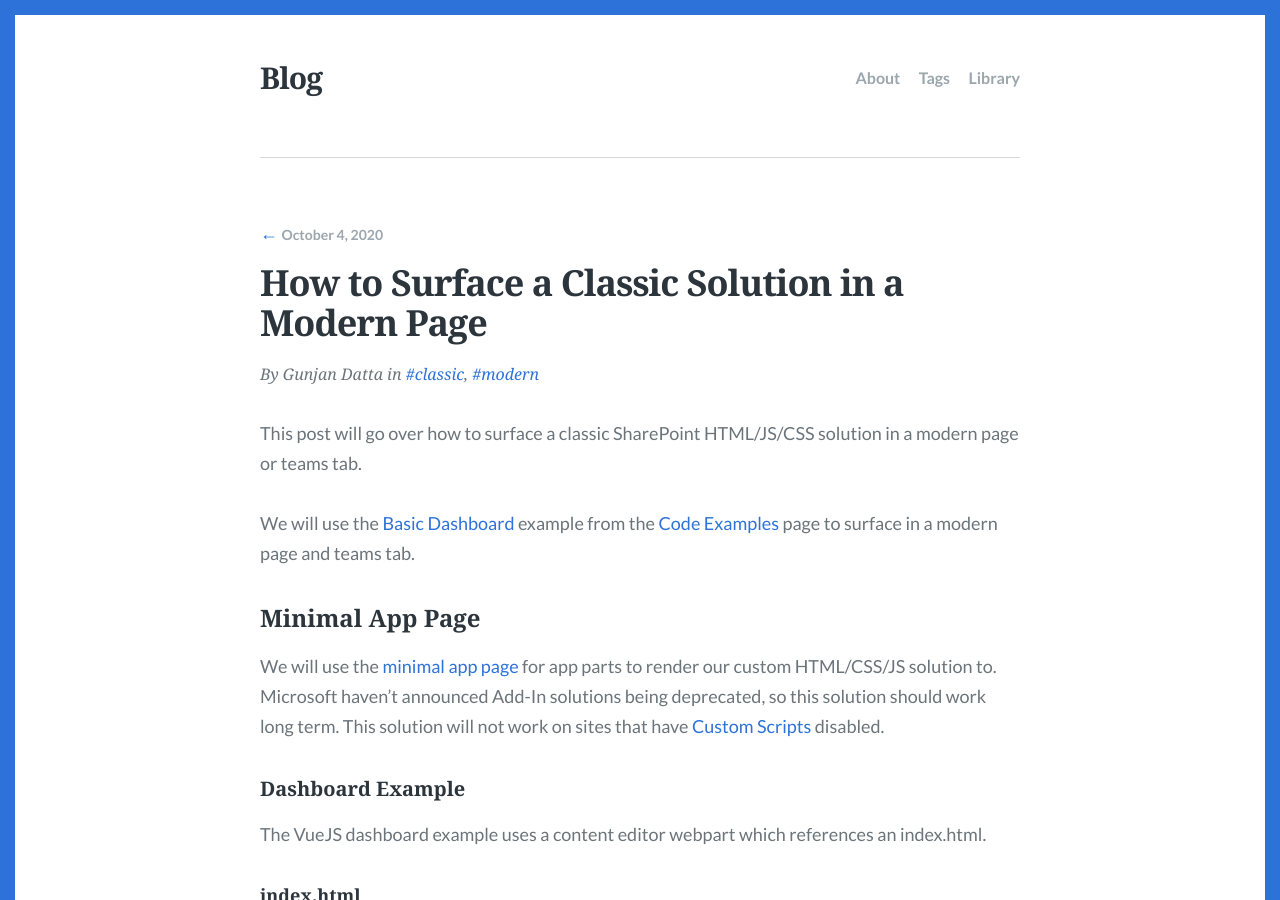
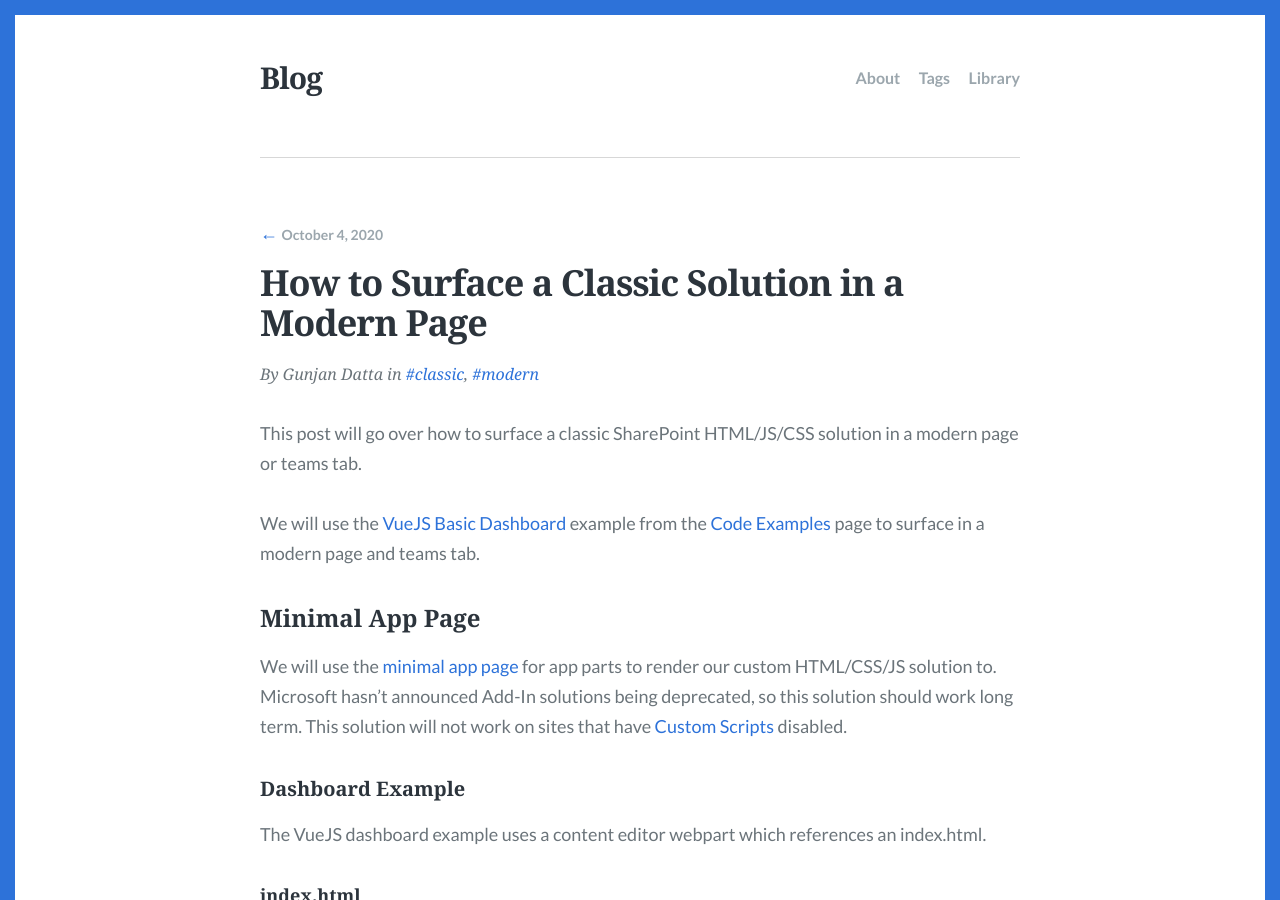
Before and after one commit to gunjandatta/blog, a Jekyll site: the page built from _posts/2020/2020-10-04-classic-solution-in-modern.md, in a window 1280 px wide and 900 px high. Built offline with Jekyll 4.4.1, drawn with Linux system fonts in a browser that asks for light colours; some web fonts are replaced; some of the changed text lies outside the part shown.

```diff
--- a/_posts/2020/2020-10-04-classic-solution-in-modern.md
+++ b/_posts/2020/2020-10-04-classic-solution-in-modern.md
@@ -11,11 +11,11 @@ This post will go over how to surface a classic SharePoint HTML/JS/CSS solution
 
 <!--more-->
 
-We will use the [Basic Dashboard](https://github.com/gunjandatta/sp-dashboard-vue/wiki) example from the [Code Examples](https://dattabase.com/examples/) page to surface in a modern page and teams tab.
+We will use the [VueJS Basic Dashboard](https://github.com/gunjandatta/sp-dashboard-vue/wiki) example from the [Code Examples](https://dattabase.com/examples/) page to surface in a modern page and teams tab.
 
 ### Minimal App Page
 
-We will use the [minimal app page](https://dattabase.com/blog/minimal-page-for-sharepoint-app-parts) for app parts to render our custom HTML/CSS/JS solution to. Microsoft haven't announced Add-In solutions being deprecated, so this solution should work long term. This solution will not work on sites that have [Custom Scripts](https://docs.microsoft.com/en-us/sharepoint/allow-or-prevent-custom-script) disabled.
+We will use the [minimal app page](https://dattabase.com/blog/minimal-page-for-sharepoint-app-parts) for app parts to render our custom HTML/CSS/JS solution to. Microsoft hasn't announced Add-In solutions being deprecated, so this solution should work long term. This solution will not work on sites that have [Custom Scripts](https://docs.microsoft.com/en-us/sharepoint/allow-or-prevent-custom-script) disabled.
 
 #### Dashboard Example
 
```
Also changed, not shown: other parts of _posts/2020/2020-10-04-classic-solution-in-modern.md (+4 -0 lines), images/ClassicSolutionsInModern/add-sharepoint-page.png (renamed from images/ClassicSolutionInModern/add-sharepoint-page.png), images/ClassicSolutionsInModern/add-sharepoint-tab.png (renamed from images/ClassicSolutionInModern/add-sharepoint-tab.png), images/ClassicSolutionsInModern/create-modern-page.png (renamed from images/ClassicSolutionInModern/create-modern-page.png), images/ClassicSolutionsInModern/reference-app-in-teams.png (renamed from images/ClassicSolutionInModern/reference-app-in-teams.png), images/ClassicSolutionsInModern/reference-app.png (renamed from images/ClassicSolutionInModern/reference-app.png), images/ClassicSolutionsInModern/test-app.png (renamed from images/ClassicSolutionInModern/test-app.png), images/ClassicSolutionsInModern/upload-files.png (renamed from images/ClassicSolutionInModern/upload-files.png), images/ClassicSolutionsInModern/view-modern-page.png (renamed from images/ClassicSolutionInModern/view-modern-page.png), images/ClassicSolutionsInModern/view-teams-tab.png (renamed from images/ClassicSolutionInModern/view-teams-tab.png).
